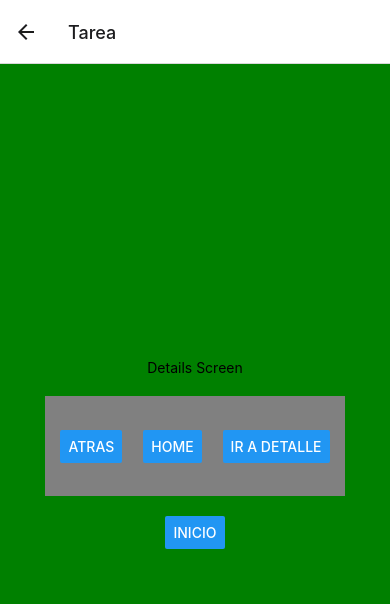
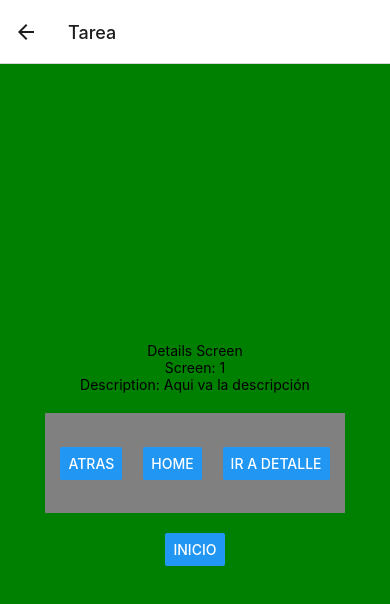
Before and after one commit to GrippingGoose33/Navigation, a React Native app: screen /Home in a window 390 px wide. Both pictures are taken after a click on the button "IR A DETALLE". Shown: the top 604 px of the page. Built offline with nearby package versions, Linux system fonts and the light colour scheme.

Commit message:
Id-Description

```diff
--- a/DetailScreen.js
+++ b/DetailScreen.js
@@ -1,10 +1,17 @@
 import React from 'react';
 import {StyleSheet, Button, View, Text} from 'react-native';
 
-function DetailScreen({navigation}) {
+function DetailScreen({route, navigation}) {
+
+    const{id, description} = route.params;
+
     return (
         <View style = {{flex:1, justifyContent:'center', alignItems:'center', backgroundColor: "green"}}>
             <Text>Details Screen</Text>
+
+            <Text>Screen: {id}</Text>
+            <Text>Description: {description}</Text>
+
             <View style = {styles.containerButton}>
              <Button
                 title="Atras"
--- a/HomeScreen.js
+++ b/HomeScreen.js
@@ -9,7 +9,10 @@ function HomeScreen({navigation}) {
             <Text style={styles.text}>Home</Text>
             <Button
             title="ir a Detalle"
-            onPress={() => navigation.navigate('Details')}
+            onPress={() => navigation.navigate('Details', {
+                id: 1,
+                description: 'Aqui va la descripción'
+            })}
             />
         </View>
     );
```
